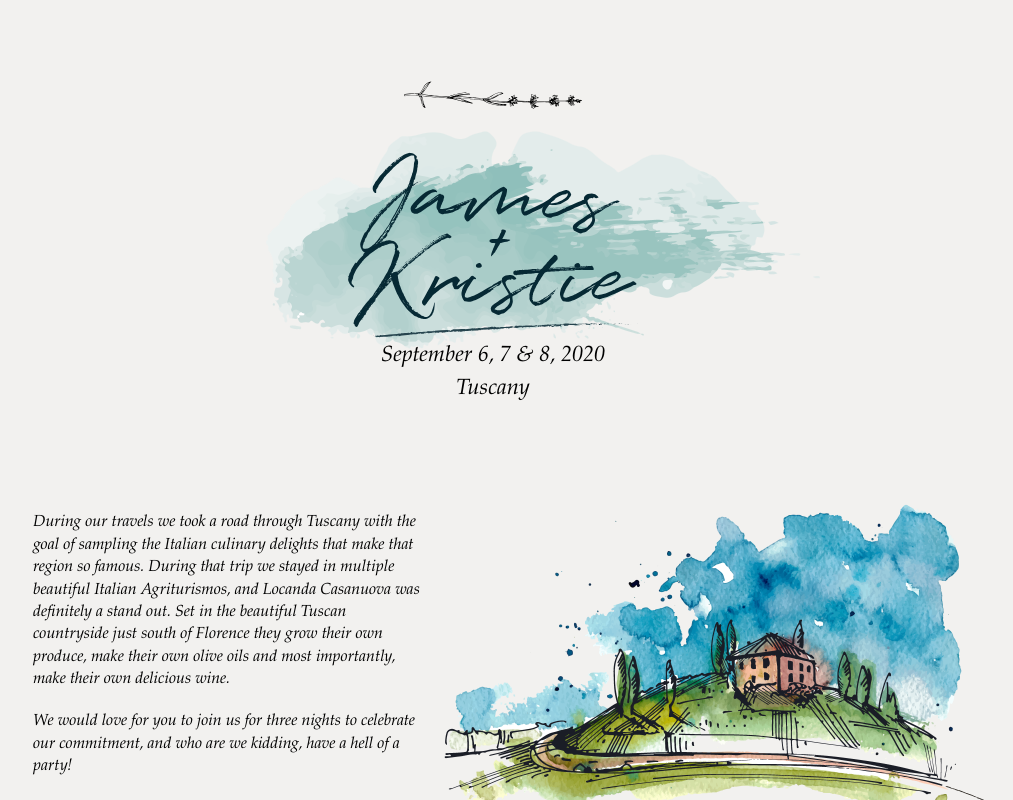
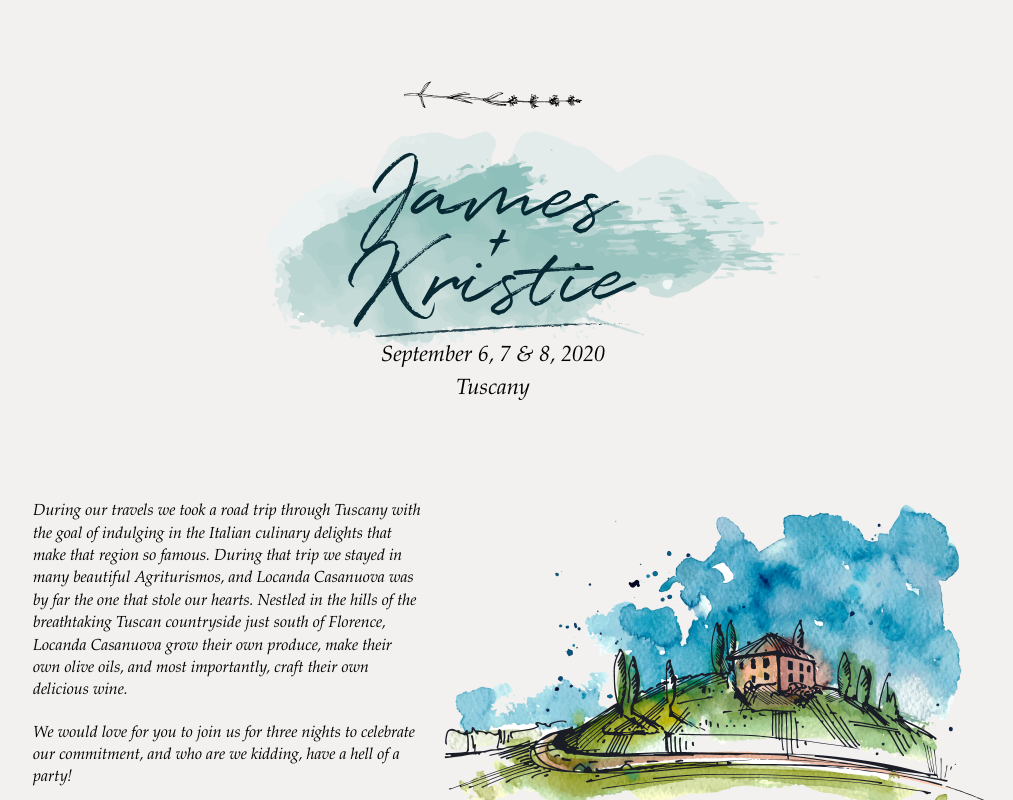
Before and after one commit to jamesthomsondev/jamesandkristie, a Vue app: page / in a window 1280 px wide. Shown: the top 800 px of the page, without its empty margins (147-1160 px from the left). Built offline with nearby package versions, Linux system fonts and the light colour scheme.

Commit message:
Copy updates

```diff
--- a/src/components/SectionIntro.vue
+++ b/src/components/SectionIntro.vue
@@ -5,7 +5,7 @@
       <img class="line" svg-inline src="@/assets/images/watercolour-line.svg" />
     </div>
     <div class="text">
-      <p>During our travels we took a road through Tuscany with the goal of sampling the Italian culinary delights that make that region so famous. During that trip we stayed in multiple beautiful Italian Agriturismos, and Locanda Casanuova was definitely a stand out. Set in the beautiful Tuscan countryside just south of Florence they grow their own produce, make their own olive oils and most importantly, make their own delicious wine.</p>
+      <p>During our travels we took a road trip through Tuscany with the goal of indulging in the Italian culinary delights that make that region so famous. During that trip we stayed in many beautiful Agriturismos, and Locanda Casanuova was by far the one that stole our hearts. Nestled in the hills of the breathtaking Tuscan countryside just south of Florence, Locanda Casanuova grow their own produce, make their own olive oils, and most importantly, craft their own delicious wine.</p>
 
       <p>We would love for you to join us for three nights to celebrate our commitment, and who are we kidding, have a hell of a party!</p>
       <span class="signature">James + Kristie xx</span>
--- a/src/components/SectionRsvp.vue
+++ b/src/components/SectionRsvp.vue
@@ -101,12 +101,12 @@
 
 <script>
   import axios from 'axios';
-  import { required, minLength, email, requiredIf } from 'vuelidate/lib/validators'
+  import { required, minLength, email } from 'vuelidate/lib/validators'
 
   export default {
     name: 'SectionRsvp',
 
-    data: vm => ({
+    data: () => ({
       fields: {
         name: '',
         email: '',
```
